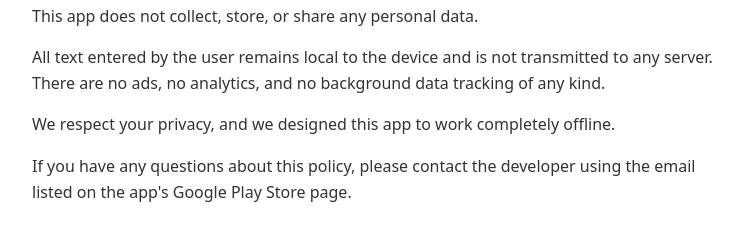
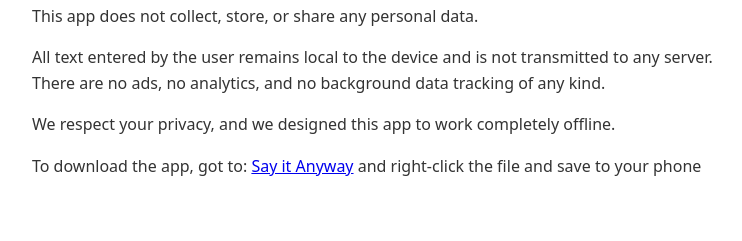
Before and after one commit to rikstick/say-it-anyway, a plain HTML site: page privacy.html in a window 1280 px wide. Shown: the part 117-358 px from the top of the page, without its empty margins (258-1000 px from the left). Drawn offline with Linux system fonts and the light colour scheme.

Commit message:
Update privacy.html

```diff
--- a/privacy.html
+++ b/privacy.html
@@ -28,6 +28,6 @@
 
   <p>We respect your privacy, and we designed this app to work completely offline.</p>
 
-  <p>If you have any questions about this policy, please contact the developer using the email listed on the app's Google Play Store page.</p>
+  <p>To download the app, got to: <a href= "https://github.com/rikstick/say-it-anyway">Say it Anyway</a> and right-click the file and save to your phone</p>
 </body>
 </html>
```
